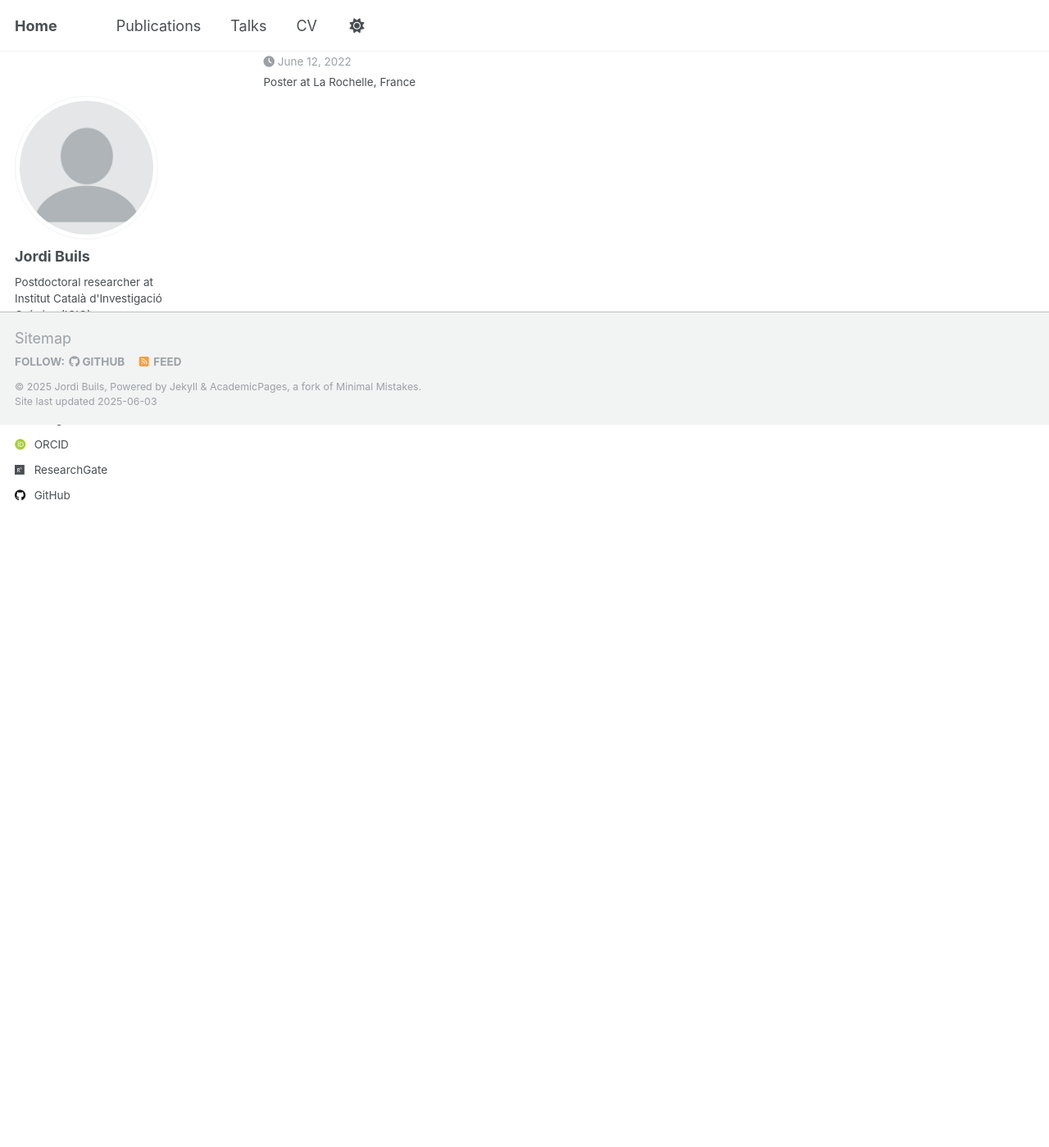
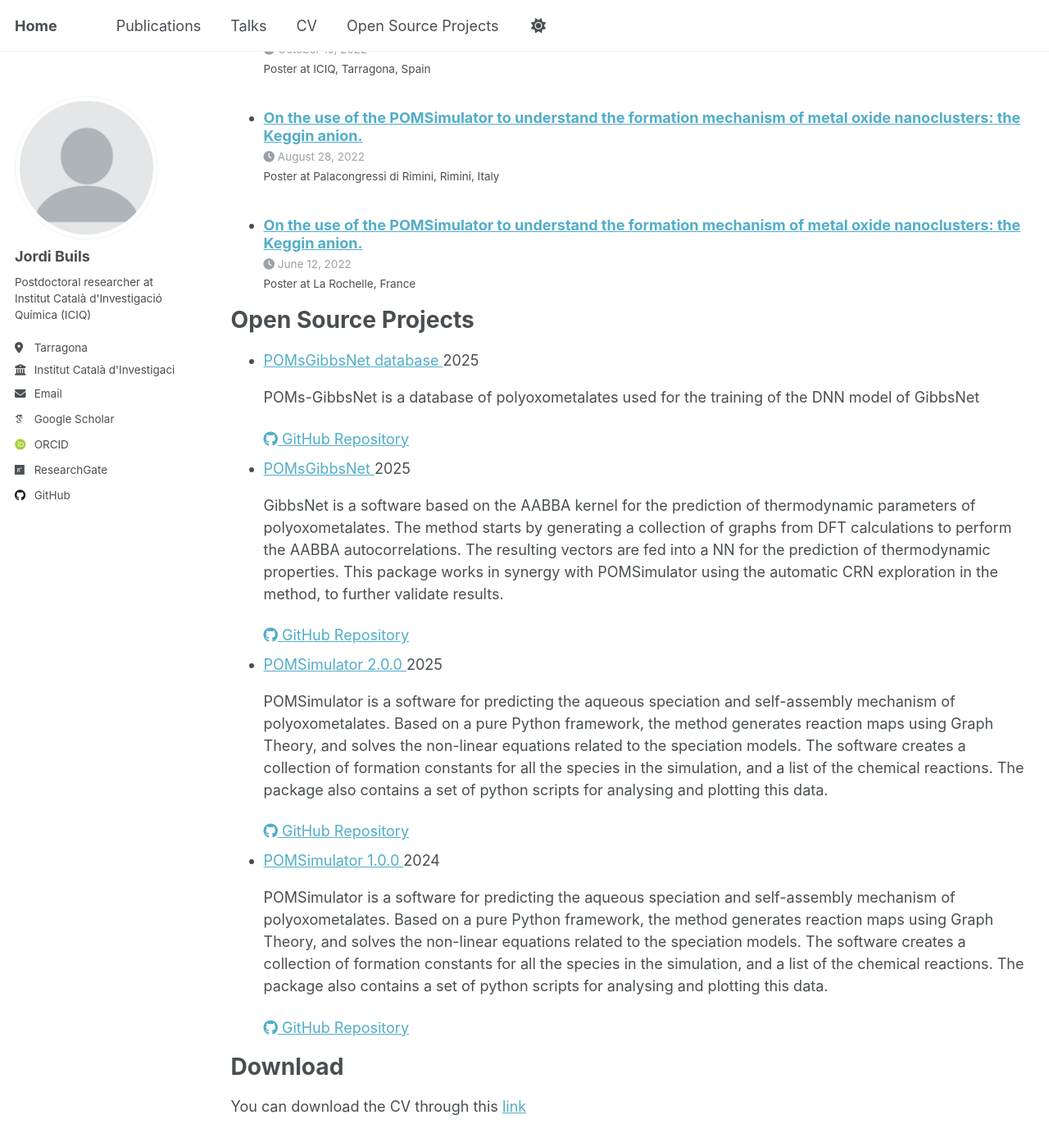
Before and after one commit to JBuils/JBuils.github.io, a Jekyll site: the page built from _pages/cv.md, in a window 1280 px wide and 1400 px high, scrolled down 3888 px. Shown: the whole window at 82% size. Built offline with Jekyll 4.4.1, drawn with Linux system fonts in a browser that asks for light colours; some web fonts are replaced; before the commit the page ends 4406 px from its top, so only the background shows below that; some of the changed text lies outside the part shown.

Commit message:
added opensource projects

```diff
--- a/_config.yml
+++ b/_config.yml
@@ -230,7 +230,9 @@ collections:
   talks:
     output: true
     permalink: /:collection/:path/
-
+  opensource_projects:
+    output: true
+    permalink: /:collection/:path/
 
 # These settings control how pages and collections are included in the site
 defaults:
--- a/_data/navigation.yml
+++ b/_data/navigation.yml
@@ -26,8 +26,8 @@ main:
   - title: "CV"
     url: /cv/
 
-#  - title: "Open Source Projects"
-#    url: /opensource_projects/
+  - title: "Open Source Projects"
+    url: /opensource_projects/
 
   # - title: "CV"
   #   url: /cv-json/
--- /dev/null
+++ b/_includes/archive-single-project-cv.html
@@ -0,0 +1,37 @@
+{% include base_path %}
+
+{% if post.header.teaser %}
+  {% capture teaser %}{{ post.header.teaser }}{% endcapture %}
+{% else %}
+  {% assign teaser = site.teaser %}
+{% endif %}
+
+{% if post.id %}
+  {% assign title = post.title | markdownify | remove: "<p>" | remove: "</p>" %}
+{% else %}
+  {% assign title = post.title %}
+{% endif %}
+
+<div class="{{ include.type | default: 'list' }}__item">
+  <article class="archive__item" itemscope itemtype="http://schema.org/CreativeWork">
+    <li>
+      {% if post.link %}
+        <a href="{{ post.link }}">{{ title }}</a> <a href="{{ base_path }}{{ post.url }}" rel="permalink"><i class="fa fa-link" aria-hidden="true" title="permalink"></i><span class="sr-only">Permalink</span></a>
+      {% else %}
+        <a href="{{ base_path }}{{ post.url }}" rel="permalink">{{ title }}</a>
+      {% endif %}
+
+      {% if post.date %}
+        <span class="project-date">{{ post.date | default: "1900-01-01" | date: "%Y" }}</span>
+      {% endif %}
+
+      {% if post.excerpt %}
+        <p class="project-excerpt">{{ post.excerpt }}</p>
+      {% endif %}
+
+      {% if post.projecturl %}
+        <a href="{{ post.projecturl }}" class="project-link"><i class="fab fa-github" aria-hidden="true"></i> GitHub Repository</a>
+      {% endif %}
+    </li>
+  </article>
+</div>
--- /dev/null
+++ b/_opensource_projects/POMs-GibbsNet.md
@@ -0,0 +1,10 @@
+---
+title: "POMsGibbsNet"
+excerpt: "GibbsNet is a software based on the AABBA kernel for the prediction of thermodynamic parameters of polyoxometalates. The method starts by generating a collection of graphs from DFT calculations to perform the AABBA autocorrelations. The resulting vectors are fed into a NN for the prediction of thermodynamic properties. This package works in synergy with POMSimulator using the automatic CRN exploration in the method, to further validate results."
+collection: opensource_projects
+category: software
+permalink: /opensource_projects/poms-gibbsnet
+date: 2025-08-01
+projecturl: 'https://gitlab.com/jbuils/poms-gibbsnet'
+
+---
--- /dev/null
+++ b/_opensource_projects/POMs-GibbsNet_db.md
@@ -0,0 +1,10 @@
+---
+title: "POMsGibbsNet database"
+excerpt: "POMs-GibbsNet is a database of polyoxometalates used for the training of the DNN model of GibbsNet"
+collection: opensource_projects
+category: database
+permalink: /opensource_projects/poms-gibbsnet-db
+date: 2025-08-01
+projecturl: 'io-chemBD'
+
+---
--- /dev/null
+++ b/_opensource_projects/pomsimulator_1_0_0.md
@@ -0,0 +1,9 @@
+---
+title: "POMSimulator 1.0.0"
+excerpt: "POMSimulator is a software for predicting the aqueous speciation and self-assembly mechanism of polyoxometalates. Based on a pure Python framework, the method generates reaction maps using Graph Theory, and solves the non-linear equations related to the speciation models. The software creates a collection of formation constants for all the species in the simulation, and a list of the chemical reactions. The package also contains a set of python scripts for analysing and plotting this data."
+collection: opensource_projects
+category: software
+permalink: /opensource_projects/pomsimulator_1_0_0
+date: 2024-02-21
+projecturl: 'https://github.com/petrusen/pomsimulator/releases/tag/v1.0.0'
+---
--- /dev/null
+++ b/_opensource_projects/pomsimulator_2_0_0.md
@@ -0,0 +1,9 @@
+---
+title: "POMSimulator 2.0.0"
+excerpt: "POMSimulator is a software for predicting the aqueous speciation and self-assembly mechanism of polyoxometalates. Based on a pure Python framework, the method generates reaction maps using Graph Theory, and solves the non-linear equations related to the speciation models. The software creates a collection of formation constants for all the species in the simulation, and a list of the chemical reactions. The package also contains a set of python scripts for analysing and plotting this data."
+collection: opensource_projects
+category: software
+permalink: /opensource_projects/pomsimulator_2_0_0
+date: 2025-05-21
+projecturl: 'https://github.com/petrusen/pomsimulator/releases/tag/v2.0.0'
+---
--- a/_pages/cv.md
+++ b/_pages/cv.md
@@ -17,9 +17,18 @@ Education
 
 Work experience
 ======
-* From December 2024: Postodoctoral researcher
-  * Institute of Chemical Research of Catalonia (ICIQ)
+* Postodoctoral researcher
+  * From Dec 2024 - currently
+  * Institute of Chemical Research of Catalonia (ICIQ), Tarragona, Spain
   * Supervisor: Prof. Carles Bo
+
+International Research Stays
+======
+
+* Hylleraas Centre for Quantum Molecular Sciences
+  * Feb 2024 - May 2024
+  * University of Oslo, Norway
+  * Supervisor: Prof. David Balcells
 
 Skills
 ======
@@ -39,10 +51,9 @@ Skills
   * Catalan: high level in reading, writing and speaking (native)
   * Spanish: high level in reading, writing and speaking (native)
 
-Download
-======
+[//]: # (Teaching and mentoring)
 
-You can download the CV through this [link](https://jbuils.github.io/files/CV2025.pdf)
+[//]: # (=====)
 
 Publications
 ======
@@ -55,3 +66,15 @@ Talks
   <ul>{% for post in site.talks reversed %}
     {% include archive-single-talk-cv.html  %}
   {% endfor %}</ul>
+
+Open Source Projects
+======
+
+  <ul>{% for post in site.opensource_projects reversed %}
+    {% include archive-single-project-cv.html  %}
+  {% endfor %}</ul>
+
+Download
+======
+
+You can download the CV through this [link](https://jbuils.github.io/files/CV2025.pdf)
--- /dev/null
+++ b/_pages/opensource_projects.html
@@ -0,0 +1,32 @@
+---
+layout: archive
+title: "Open Source Projects"
+permalink: /opensource_projects/
+author_profile: true
+---
+{% if site.author.github %}
+  <div class="wordwrap">You can also find my projects on <a href="https://github.com/jbuils">my GitHub profile</a> or my <a href="https://gitlab.com/jbuils">my GitLab profile</a>.</div>
+
+{% endif %}
+{% include base_path %}
+
+<!-- New style rendering if publication categories are defined -->
+{% if site.project_category %}
+  {% for category in site.project_category  %}
+    {% assign title_shown = false %}
+    {% for post in site.opensource_projects reversed %}
+      {% if post.category != category[0] %}
+        {% continue %}
+      {% endif %}
+      {% unless title_shown %}
+        <h2>{{ category[1].title }}</h2><hr />
+        {% assign title_shown = true %}
+      {% endunless %}
+      {% include archive-single.html %}
+    {% endfor %}
+  {% endfor %}
+{% else %}
+  {% for post in site.opensource_projects reversed %}
+    {% include archive-single.html %}
+  {% endfor %}
+{% endif %}
```
Also changed, not shown: other parts of _pages/cv.md (+4 -1 lines), 1 other file.
